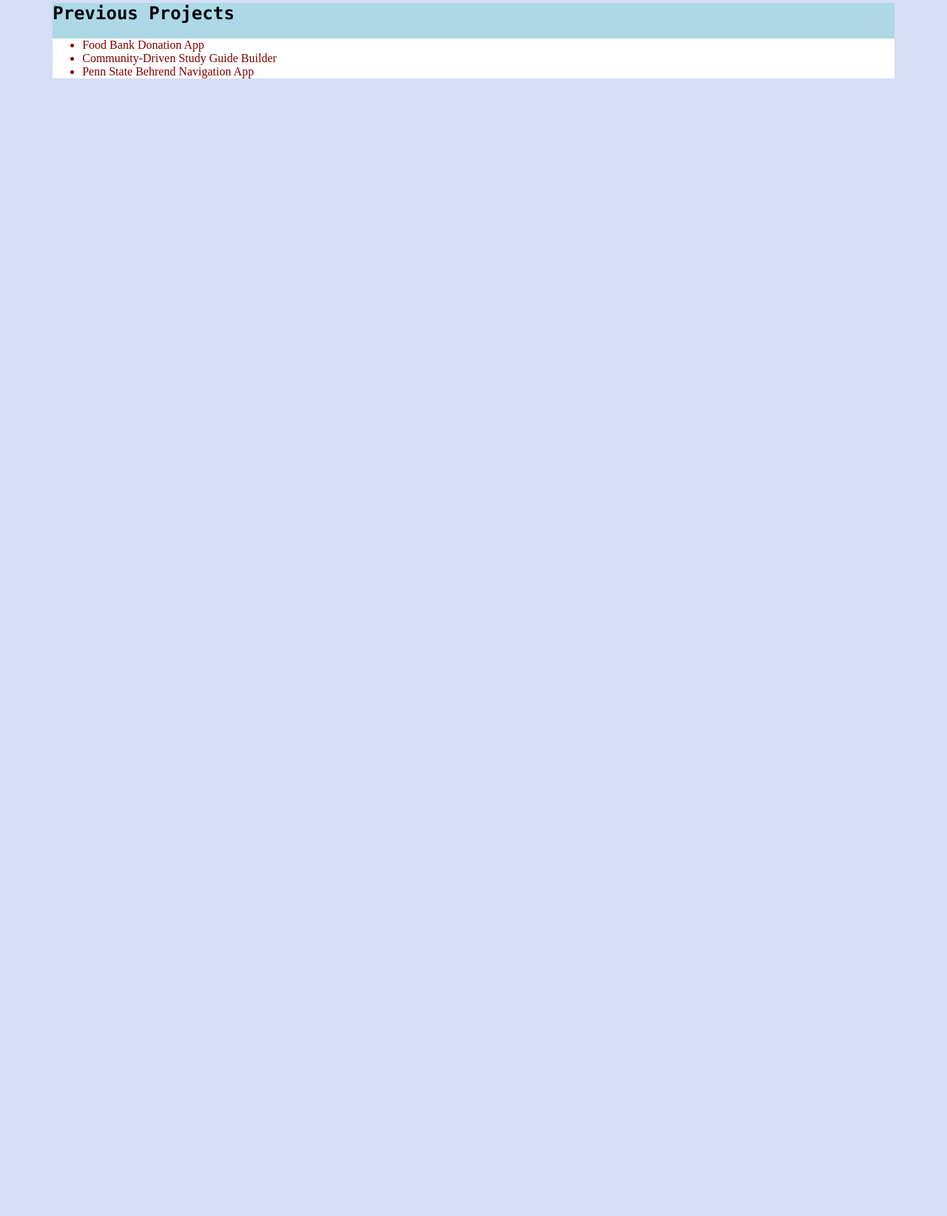
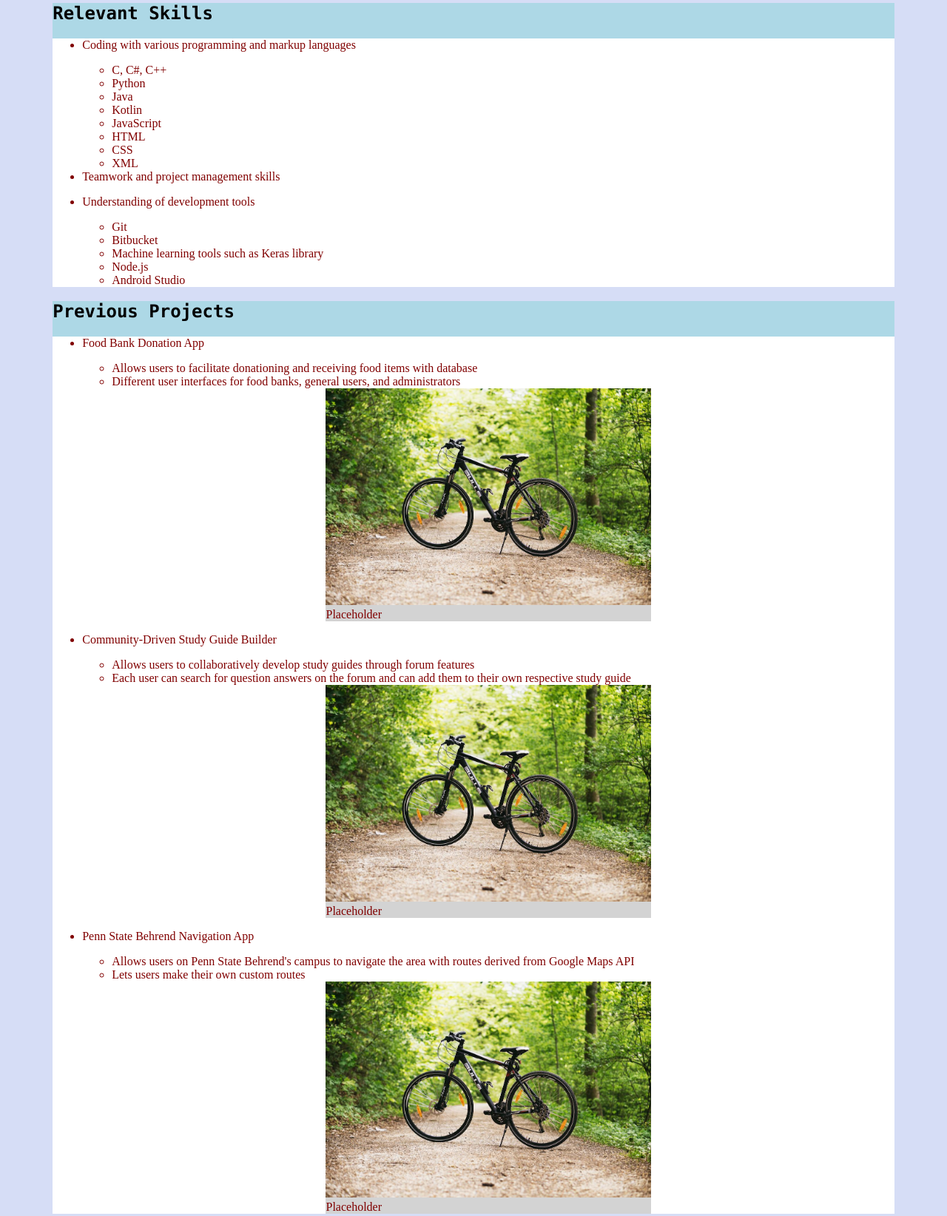
Before and after one commit to njp5577/DIGIT-Portfolio, a plain HTML site: page docs/resume.html in a window 1280 px wide. Shown: the part 274-1918 px from the top of the page at 74% size. Before the commit the page ends 800 px from the top, so only its background shows below. Drawn offline with Linux system fonts and the light colour scheme.

Commit message:
Continued work on website mostly focused on content and structure

```diff
--- a/docs/resume.html
+++ b/docs/resume.html
@@ -23,12 +23,73 @@
             </ul>
         </section>
         <section>
+            <h2>Relevant Skills</h2>
+            <ul>
+                <li>
+                    <p>Coding with various programming and markup languages</p>
+                    <ul>
+                        <li>C, C#, C++</li>
+                        <li>Python</li>
+                        <li>Java</li>
+                        <li>Kotlin</li>
+                        <li>JavaScript</li>
+                        <li>HTML</li>
+                        <li>CSS</li>
+                        <li>XML</li>
+                    </ul>
+                </li>
+
+                <li>Teamwork and project management skills</li>
+                <li>
+                    <p>Understanding of development tools</p>
+                    <ul>
+                        <li>Git</li>
+                        <li>Bitbucket</li>
+                        <li>Machine learning tools such as Keras library</li>
+                        <li>Node.js</li>
+                        <li>Android Studio</li>
+                    </ul>
+                </li>
+            </ul>
+        </section>
+        <section>
             <h2>Previous Projects</h2>
 
+            <!-- Pictures are using placeholders until I can take some screenshots of these projects -->
             <ul>
-                <li>Food Bank Donation App</li>
-                <li>Community-Driven Study Guide Builder</li>
-                <li>Penn State Behrend Navigation App</li>
+                <li>
+                    <p class="project">Food Bank Donation App</p>
+                    <ul>
+                        <li>Allows users to facilitate donationing and receiving food items with database</li>
+                        <li>Different user interfaces for food banks, general users, and administrators</li>
+                    </ul>
+                    <figure class="projectimage">
+                        <img src="images/blackbike.jpeg" alt="bike"/>
+                        <figcaption>Placeholder</figcaption>
+                    </figure>
+                </li>
+                <li>
+                    <p class="project">Community-Driven Study Guide Builder</p>
+                    <ul>
+                        <li>Allows users to collaboratively develop study guides through forum features</li>
+                        <li>Each user can search for question answers on the forum and can add them to their own respective study guide</li>
+                    </ul>
+                    <figure class="projectimage">
+                        <img src="images/blackbike.jpeg" alt="bike"/>
+                        <figcaption>Placeholder</figcaption>
+                    </figure>
+                </li>
+                <li>
+                    <p class="project">Penn State Behrend Navigation App</p>
+                    <ul>
+                        <li>Allows users on Penn State Behrend's campus to navigate the area with routes derived from Google Maps API</li>
+                        <li>Lets users make their own custom routes</li>
+                    </ul>
+                    <figure class="projectimage">
+                        <img src="images/blackbike.jpeg" alt="bike"/>
+                        <figcaption>Placeholder</figcaption>
+                    </figure>
+                </li>
             </ul>
         </section>
     </body>
```
Also changed, not shown: docs/gallery.html (+1 -4 lines).
